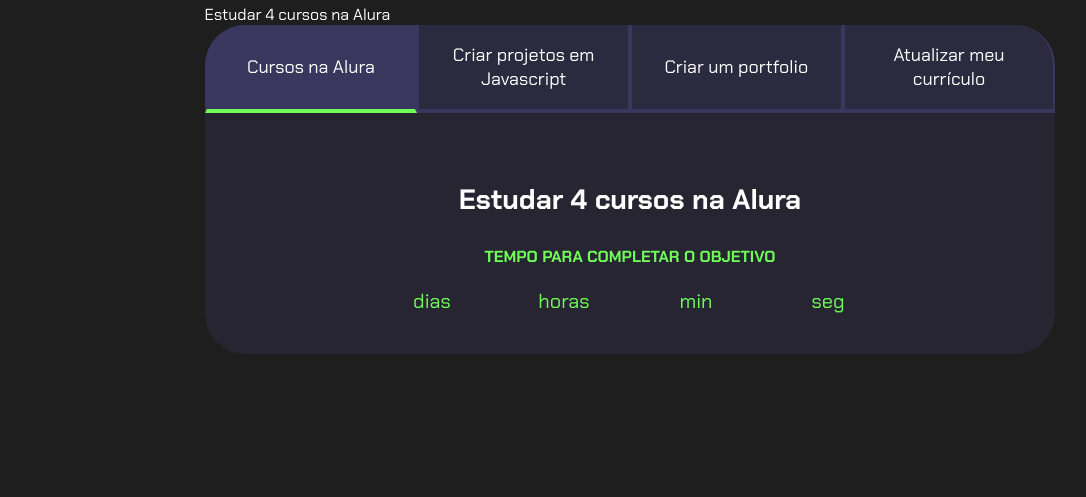
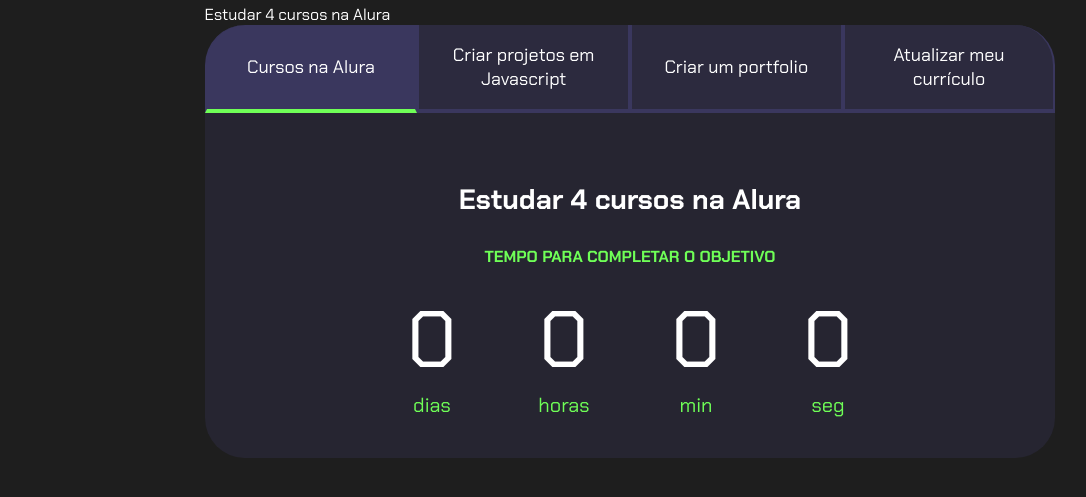
Before and after one commit to felipev1B/2-projeto-3D, a plain HTML site: page index.html in a window 1280 px wide. Shown: the part 99-596 px from the top of the page, without its empty margins (10-1096 px from the left). Drawn offline with Linux system fonts and the light colour scheme.

Commit message:
Update index.html

```diff
--- a/index.html
+++ b/index.html
@@ -24,19 +24,19 @@
                     <h4 class="aba-conteudo-titulo-secundario">Tempo para completar o objetivo</h4>
                     <div class="contador">
                         <div class="contador-digito">
-                            <p class="contador-digito-numero" id="dias01"></p>
+                            <p class="contador-digito-numero" id="dias0"></p>
                             <p class="contador-digito-texto">dias</p>
                         </div>
                         <div class="contador-digito">
-                            <p class="contador-digito-numero" id="horas09"></p>
+                            <p class="contador-digito-numero" id="horas0"></p>
                             <p class="contador-digito-texto">horas</p>
                         </div>
                         <div class="contador-digito">
-                            <p class="contador-digito-numero" id="min04"></p>
+                            <p class="contador-digito-numero" id="min0"></p>
                             <p class="contador-digito-texto">min</p>
                         </div>
                         <div class="contador-digito">
-                            <p class="contador-digito-numero" id="seg05"></p>
+                            <p class="contador-digito-numero" id="seg0"></p>
                             <p class="contador-digito-texto">seg</p>
                         </div>
                     </div>
```
